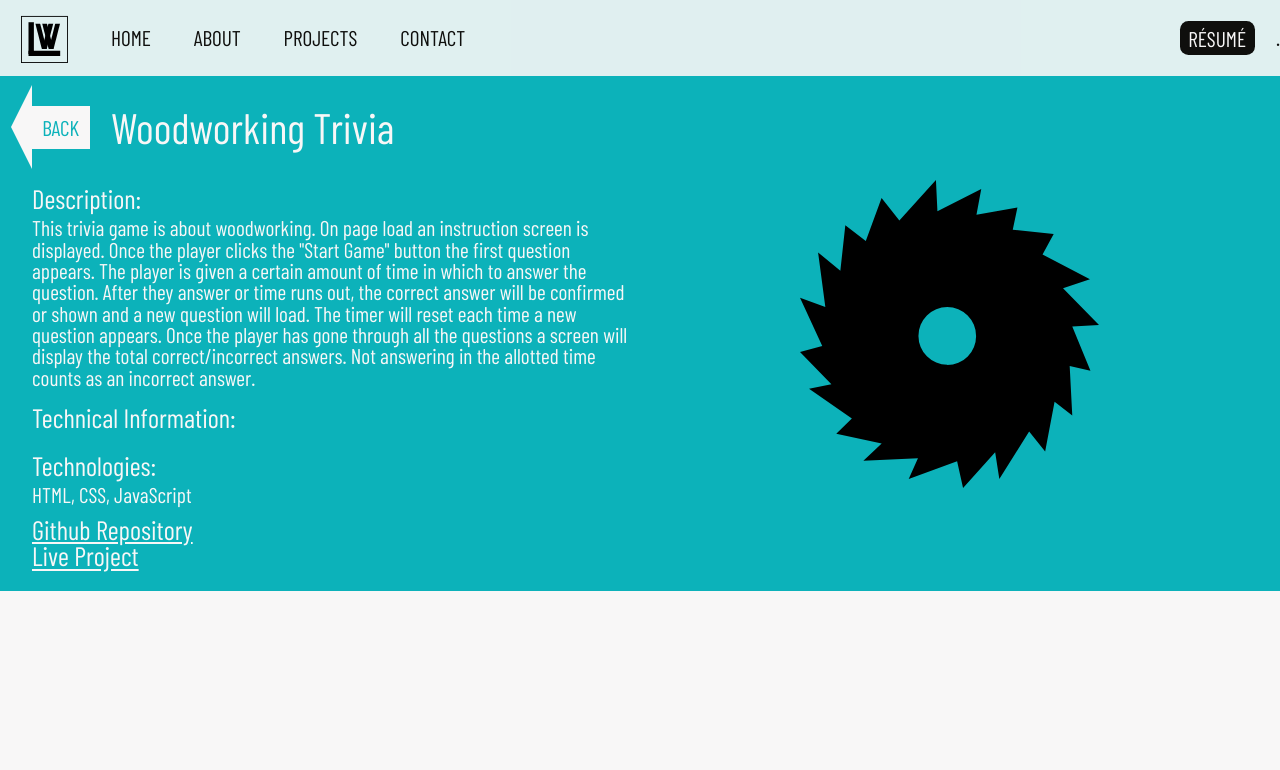
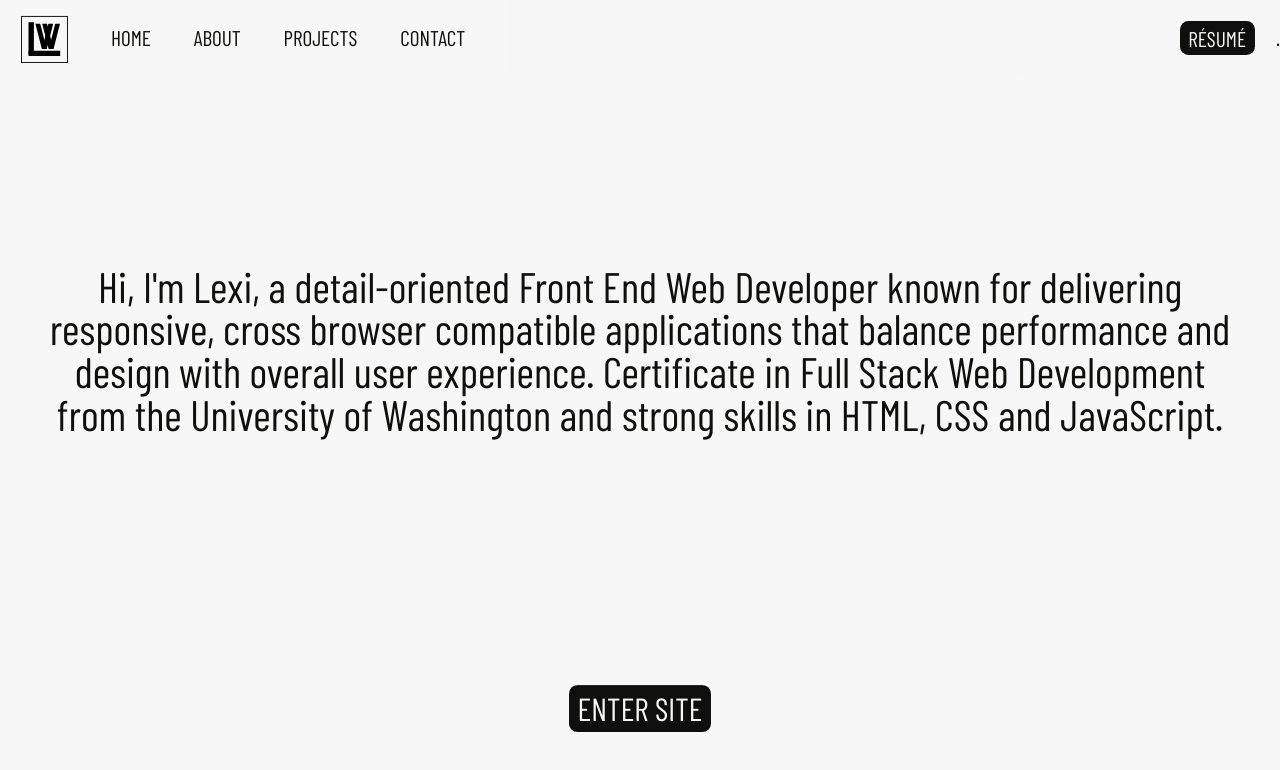
Before and after one commit to lexi-winstanley/Portfolio, a React (Create React App) app: page /woodworking-trivia in a window 1280 px wide. Shown: the top 770 px of the page. Built offline with nearby package versions, Linux system fonts and the light colour scheme.

Commit message:
fixed landing page to have button instead of scroll

```diff
--- a/src/App.js
+++ b/src/App.js
@@ -7,18 +7,30 @@ import HomeScreen from './components/HomeScreen';
 import AboutScreen from './components/AboutScreen';
 import ProjectsScreen from './components/ProjectsScreen';
 import ContactScreen from './components/ContactScreen';
-import ScrollToTop from "./components/ScrollToTop";
+import ScrollToTop from './components/ScrollToTop';
+import FullPageIntro from './components/FullPageIntro';
 
 class App extends Component {
+    constructor(props) {
+        super(props)
+        this.state = {
+            introVisible: true
+        }
+    };
+
+    disableIntro = (bool) => {
+        this.setState({introVisible: bool});
+    };
 
   render() {
     return (
         <Router>
             <ScrollToTop/>
             <Wrapper>
+            <FullPageIntro changeIntro={this.disableIntro} introVisible={this.state.introVisible}/>
                 <Switch>
                     <Route exact path={process.env.PUBLIC_URL + '/'}>
-                        <HomeScreen/>
+                        <HomeScreen changeIntro={this.disableIntro} introVisible={this.state.introVisible}/>
                     </Route>
                     <Route path={process.env.PUBLIC_URL + '/about'}>
                         <AboutScreen/>
--- a/src/components/AboutScreen/index.js
+++ b/src/components/AboutScreen/index.js
@@ -8,6 +8,8 @@ import experiences from '../../constants/experiences';
 const AboutScreen = props => {
     let content = experiences.experiences.map(experience => (
         <ExperienceSection
+            id={experience.id}
+            key={experience.id}
             role={experience.role}
             business={experience.business}
             duration={experience.duration}
--- a/src/components/Button/index.js
+++ b/src/components/Button/index.js
@@ -2,6 +2,7 @@ import React from 'react';
 import './style.css';
 
 const Button = props => {
+    console.log(props.onClickFunction);
     const styles = {
         importedColor: {
             backgroundColor: props.backgroundColor,
@@ -9,7 +10,7 @@ const Button = props => {
         }
     };
     return (
-        <button style={styles.importedColor} className="coloredButton">
+        <button style={styles.importedColor} className="coloredButton" onClick={() => props.onClickFunction}>
             {props.children}
         </button>
     )
--- a/src/components/FullPageIntro/index.js
+++ b/src/components/FullPageIntro/index.js
@@ -1,24 +1,27 @@
-import React from 'react';
+import React, {useState} from 'react';
 import './style.css';
 
+const FullPageIntro = props => {
+    const [opacityClasses, setOpacityClasses] = useState('introFullContainer');
+    const changeIntroVisible = () => {
+        props.changeIntro(false);
+    };
+    const fadeFromView = (event) => {
+        event.preventDefault();
+        setOpacityClasses('introFullContainer startFade');
+        setTimeout(changeIntroVisible, 2005);
+    };
 
+       return (
+           props.introVisible === true ?
+           <div className={opacityClasses}>
+            <h2 className="textTitleCentered"> Hi, I'm Lexi, a detail-oriented Front End Web Developer known for delivering responsive, cross browser compatible applications that balance performance and design with overall user experience. Certificate in Full Stack Web Development from the University of Washington and strong skills in HTML, CSS and JavaScript.</h2>
+               <button style={{backgroundColor: "#0F0F0D", color: "#f8f7f7"}} className="coloredButton bounce" onClick={fadeFromView}>
+                   Enter Site
+               </button>
+        </div> : <></>
 
-const FullPageIntro = props => {
-    const invisibleIntro = props.invisibleIntro;
-    const styles = {
-        importedOpacity: {
-            opacity: props.opacity
-        }
-    };
-    if (invisibleIntro === true) {
-       return <></>
-    } else {
-       return <div className="introFullContainer" style={styles.importedOpacity}>
-            <h2 className="textTitleCentered"> Hi, I'm Lexi, a detail-oriented Front End Web Developer known for delivering responsive, cross browser compatible applications that balance performance and design with overall user experience. Certificate in Full Stack Web Development from the University of Washington and strong skills in HTML, CSS and JavaScript.</h2>
-               <h3 className="scrollLabel">Scroll</h3>
-               <div className="scrollArrow"></div>
-        </div>
-    }
+       )
 };
 
 export default FullPageIntro;
--- a/src/components/FullPageIntro/style.css
+++ b/src/components/FullPageIntro/style.css
@@ -3,7 +3,7 @@
     align-self: flex-start;
     flex: 1;
     height: 100vh;
-    background-color: #FC354C;
+    background-color: #f8f7f7;
     z-index: 10;
     display: flex;
     align-items: center;
@@ -11,6 +11,13 @@
     flex-direction: column;
     padding-top: 3.5rem;
     position: fixed;
+    transition: 2s ease-in;
+    opacity: 1;
+
+}
+.startFade {
+    opacity: 0;
+    visibility: hidden;
 }
 .textTitleCentered {
     text-align: center;
@@ -18,34 +25,22 @@
     font-weight: 400;
     margin: 0;
     padding: 2rem;
-    flex: 1;
     display: flex;
     justify-content: center;
     align-items: center;
-    animation-name: textColorFade;
-    animation-iteration-count: infinite;
-    animation-duration: 50s;
     color: #0f0f0d;
+    flex: 1;
 }
-.scrollLabel {
-    font-size: 2rem;
-    padding: 0;
-    margin: 0;
-    text-transform: uppercase;
+.bounce {
     animation-name: bounce;
     animation-iteration-count: infinite;
     animation-duration: 20s;
+    margin: 2rem 0 4rem 0;
+    font-size: 1.5rem;
 }
-.scrollArrow {
-    width: 0;
-    height: 0;
-    border-left: 7rem solid transparent;
-    border-right: 7rem solid transparent;
-    border-top: 2.5rem solid #0f0f0d;
-    margin-bottom: 3rem;
-    animation-name: bounce;
-    animation-iteration-count: infinite;
-    animation-duration: 20s;
+.bounce:hover {
+    transform: scale(1.25);
+    transition: transform 1s;
 }
 
 @keyframes bounce {
--- a/src/components/Header/index.js
+++ b/src/components/Header/index.js
@@ -12,7 +12,7 @@ const Header = props => {
                 <Logo/>
                 <NavigationMenu/>
                 <div className="resumeButton">
-                    <Button buttonName="Resume" backgroundColor="#0F0F0D" textColor="#f8f7f7">
+                    <Button backgroundColor="#0F0F0D" textColor="#f8f7f7">
                         <Link to="/files/LexiWinstanley_Resume.pdf" target="_blank">R&#201;sum&#201;</Link>
                     </Button>.
                 </div>
--- a/src/components/HomeScreen/index.js
+++ b/src/components/HomeScreen/index.js
@@ -1,14 +1,12 @@
-import React, { Component } from 'react';
+import React from 'react';
 import './style.css';
 import Header from '../Header';
 import FlexContainer from '../FlexContainer';
 import HexagonGrid from '../HexagonGrid';
-import FullPageIntro from '../FullPageIntro';
 
 const HomeScreen = props => {
         return (
             <>
-                <FullPageIntro/>
                 <Header/>
                 <FlexContainer>
                     <HexagonGrid/>
--- a/src/constants/experiences.js
+++ b/src/constants/experiences.js
@@ -1,6 +1,7 @@
 export default {
     experiences: [
         {
+            id: 1,
             role: 'Certificate in Full Stack Web Development',
             business: 'University of Washington Professional & Continuing Development',
             duration: 'May 2019 – November 2019',
@@ -11,6 +12,7 @@ export default {
             textColor: '#f8f7f7'
         },
         {
+            id: 2,
             role: 'Front End Developer, Co-Owner',
             business: 'w-innovations, LLC',
             duration: 'June 2016 - February 2019',
@@ -21,6 +23,7 @@ export default {
             textColor: '#0F0F0D'
         },
         {
+            id: 3,
             role: 'Physical Therapist Assistant Student Clinical Intern',
             business: 'Rehab Without Walls',
             duration: 'January 6, 2016 – March 16, 2016',
@@ -31,6 +34,7 @@ export default {
             textColor: '#0F0F0D'
         },
         {
+            id: 4,
             role: 'Physical Therapist Assistant Student Clinical Intern',
             business: 'Quality Care Physical Therapy',
             duration: 'October 26, 2015 – December 9, 2015',
@@ -41,6 +45,7 @@ export default {
             textColor: '#f8f7f7'
         },
         {
+            id: 5,
             role: 'Physical Therapist Assistant Student Clinical Intern',
             business: 'EvergreenHealth',
             duration: 'July 6, 2015 – July 24, 2015',
@@ -51,6 +56,7 @@ export default {
             textColor: '#0F0F0D'
         },
         {
+            id: 6,
             role: 'Associate of Applied Science, Physical Therapist Assistant, GPA: 4.00',
             business: 'Lake Washington Institute of Technology',
             duration: 'September 2014 – March 2016',
@@ -61,6 +67,7 @@ export default {
             textColor: '#0F0F0D'
         },
         {
+            id: 7,
             role: 'Administrative Assistant, Temporary',
             business: 'Leidos',
             duration: 'April 2014 – September 2014',
@@ -71,6 +78,7 @@ export default {
             textColor: '#f8f7f7'
         },
         {
+            id: 8,
             role: 'Assistant to Lead Physical Therapist, Volunteer',
             business: 'Bear Creek Children\'s Therapy Housed at Little Bit Therapeutic Riding Center',
             duration: 'April 2013 – September 2014',
@@ -81,6 +89,7 @@ export default {
             textColor: '#f8f7f7'
         },
         {
+            id: 9,
             role: 'Child Life Volunteer',
             business: 'Seattle Children\'s Hospital',
             duration: 'April 2013 – September 2014',
@@ -91,6 +100,7 @@ export default {
             textColor: '#f8f7f7'
         },
         {
+            id: 10,
             role: 'Student Assistant',
             business: 'Medex Northwest',
             duration: 'May 2012 – February 2013',
@@ -101,6 +111,7 @@ export default {
             textColor: '#0F0F0D'
         },
         {
+            id: 11,
             role: 'Veterinary Technician Assistant',
             business: 'Crossroads Vet',
             duration: 'June 2011 – September 2011',
@@ -111,6 +122,7 @@ export default {
             textColor: '#f8f7f7'
         },
         {
+            id: 12,
             role: 'Bachelor\'s of Science, General Biology, GPA: 3.42',
             business: 'University of Washington',
             duration: 'September 2010 – August 2013',
```
